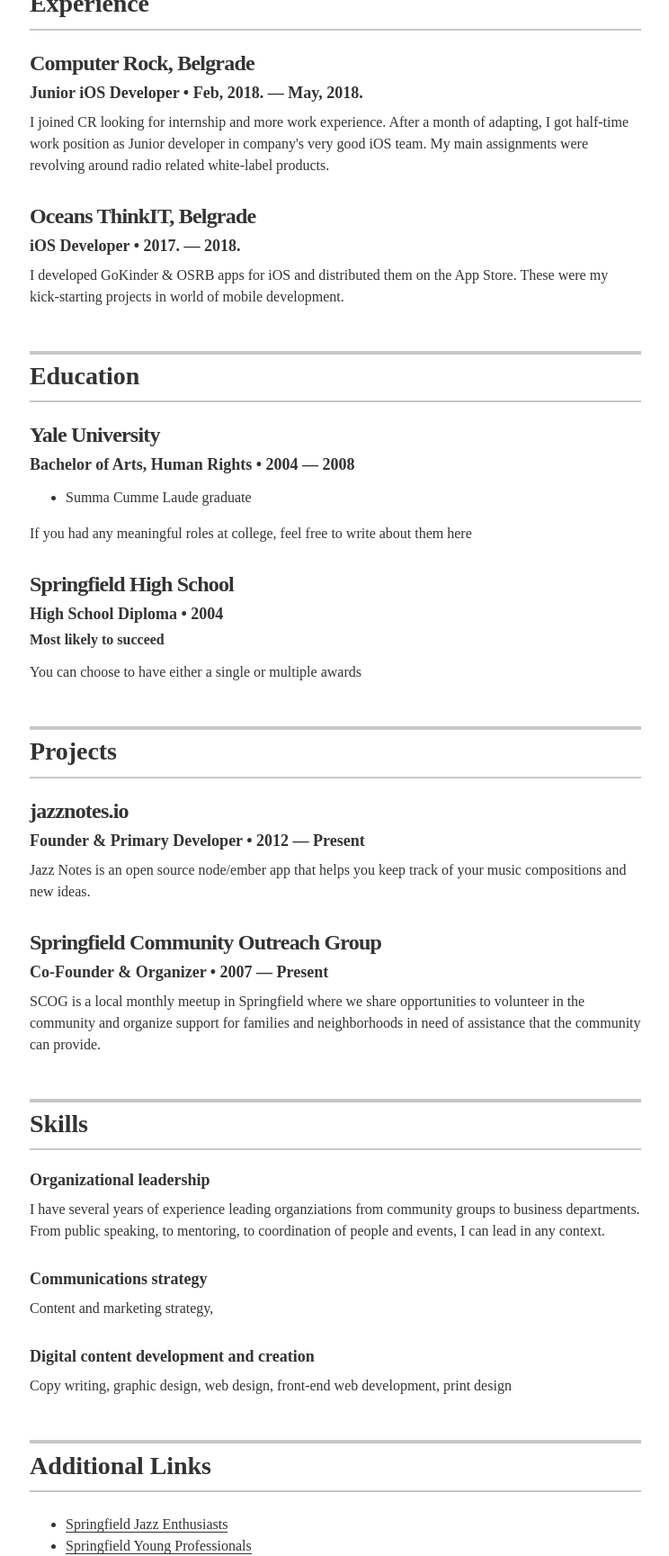
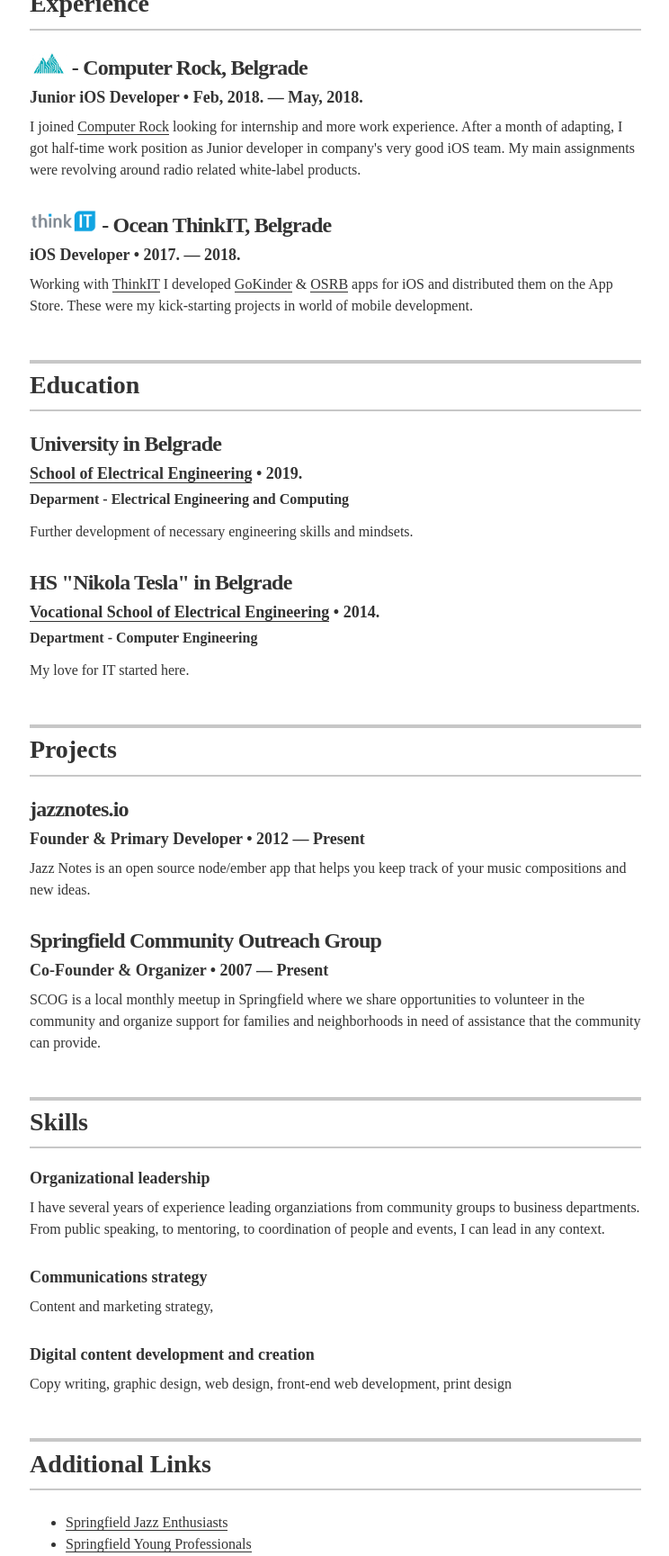
Before and after one commit to deltakroneker/deltakroneker.github.io, a Jekyll site: the page built from index.html, in a window 1280 px wide, cut to the strip 621-2350 px from the top of the page. Shown: the whole strip at 90% size, without its empty margins (267-1011 px from the left). Built offline with Jekyll 4.4.1, drawn with Linux system fonts in a browser that asks for light colours.

Commit message:
Add links, color. Update picture and education.

```diff
--- a/_data/education.yml
+++ b/_data/education.yml
@@ -1,13 +1,12 @@
 # Degree
-- degree: Bachelor of Arts, Human Rights
-  uni: Yale University
-  year: 2004 &mdash; 2008
-  awards:
-    - award: Summa Cumme Laude graduate
-  summary: If you had any meaningful roles at college, feel free to write about them here
+- degree: <a href="https://www.etf.bg.ac.rs/en">School of Electrical Engineering</a>
+  uni: University in Belgrade
+  year: 2019.
+  award: Deparment - Electrical Engineering and Computing
+  summary: Further development of necessary engineering skills and mindsets.
 
-- degree: High School Diploma
-  uni: Springfield High School
-  year: 2004
-  award: Most likely to succeed
-  summary: You can choose to have either a single or multiple awards
+- degree: <a href="http://www.teslabg.edu.rs"> Vocational School of Electrical Engineering</a>
+  uni: HS "Nikola Tesla" in Belgrade
+  year: 2014.
+  award: Department - Computer Engineering
+  summary: My love for IT started here.
--- a/_sass/_normalize.scss
+++ b/_sass/_normalize.scss
@@ -424,3 +424,7 @@
 th {
   padding: 0;
 }
+
+.plavo {
+ color: blue;
+}
```
Also changed, not shown: _data/experience.yml (+4 -4 lines), images/computerrock.png (added), images/thinkit.png (added).
